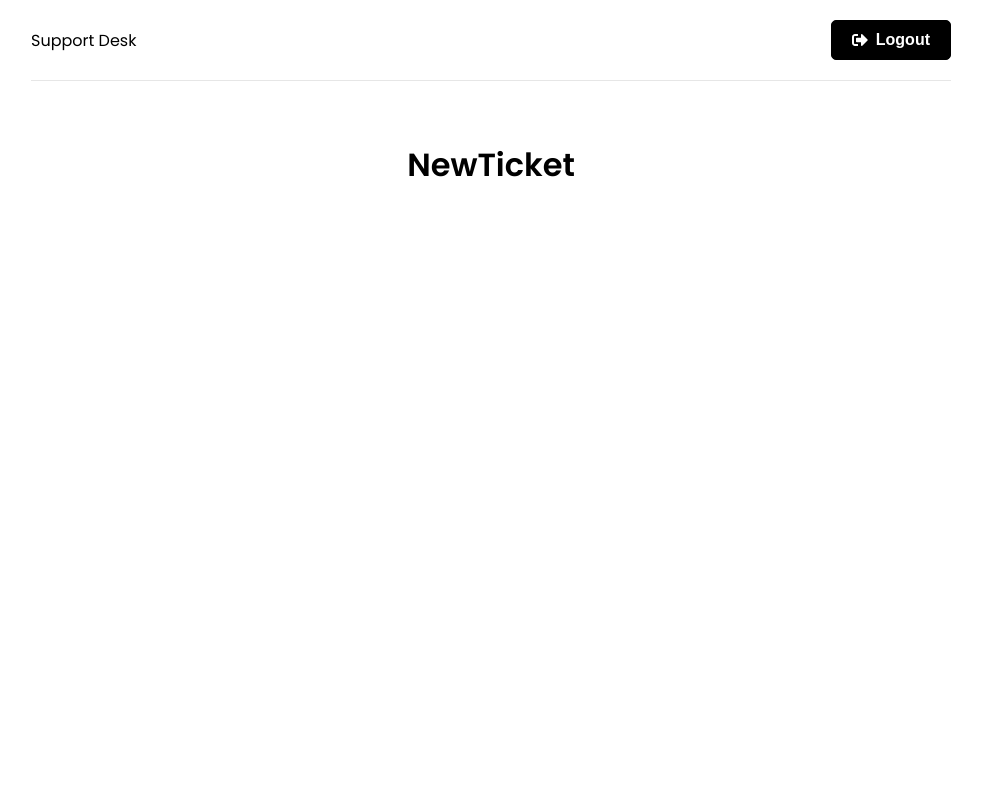
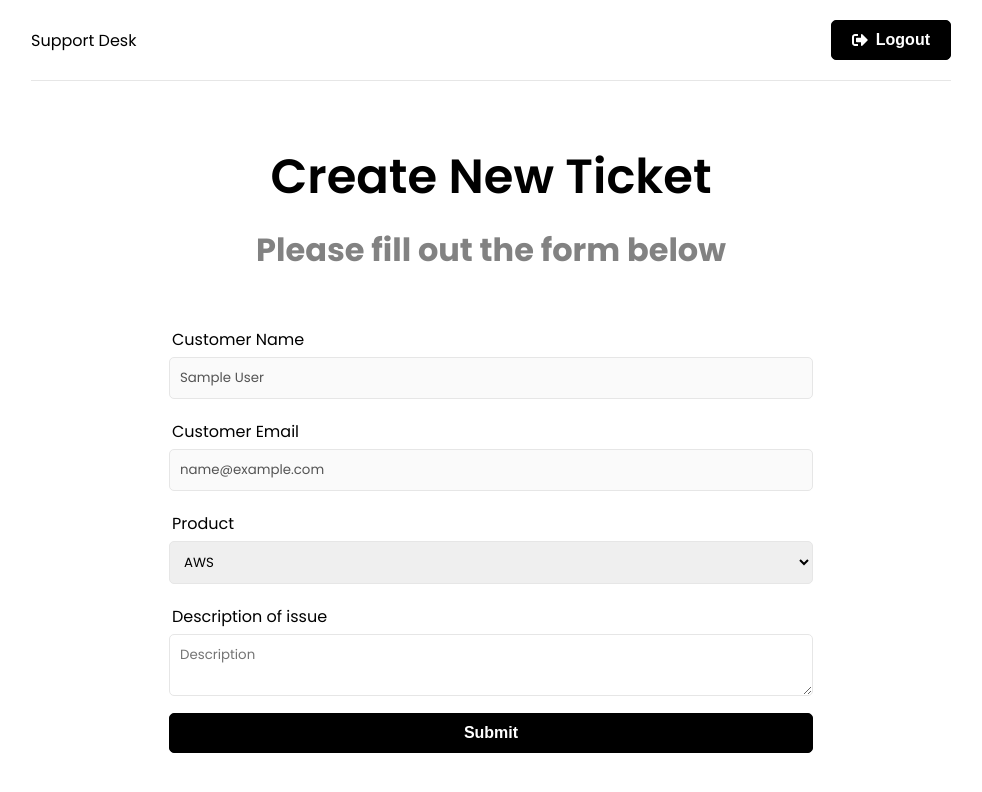
Before and after one commit to G-Amar/Ticket-Support-MERN, a React (Create React App) app in the folder frontend/: page /new-ticket in a window 1280 px wide. Shown: the top 792 px of the page, without its empty margins (149-1131 px from the left). Built offline with nearby package versions, Linux system fonts and the light colour scheme; sample sign-in values are in the browser's storage.

Commit message:
add netticket form

```diff
--- a/frontend/src/pages/NewTicket.jsx
+++ b/frontend/src/pages/NewTicket.jsx
@@ -1,11 +1,79 @@
+import { useState } from "react"
+import { useSelector } from "react-redux"
 
 const NewTicket = () => {
+
+  const {user} = useSelector((state) => state.auth)
+  const [name] = useState(user.name)
+  const [email] = useState(user.email)
+  const [product, setProduct] = useState('AWS')
+  const [description, setDescription] = useState('')
+
+  const onSubmit = (e) => {
+    e.preventDefault()
+
+  }
+
   return (
-    <div>
-      <h1>
-        NewTicket
-      </h1>
-    </div>
+    <>
+      <section className="heading">
+        <h1>Create New Ticket</h1>
+        <p>Please fill out the form below</p>
+      </section>
+
+      <section className="form">
+        <div className="form-group">
+          <label htmlFor="name">Customer Name</label>
+          <input
+            type="text"
+            className="form-control"
+            value={name}
+            disabled />
+        </div>
+        <div className="form-group">
+          <label htmlFor="email">Customer Email</label>
+          <input
+            type="email"
+            className="form-control"
+            value={email}
+            disabled />
+        </div>
+
+        <form onSubmit={onSubmit}>
+          <div className="form-group">
+            <label htmlFor="product">Product</label>
+            <select
+              name='product'
+              id='product'
+              value={product}
+              onChange={(e) => setProduct(e.target.value)}
+              >
+                <option value="AWS">AWS</option>
+                <option value="GCP">GCP</option>
+                <option value="Azure">Azure</option>
+            </select>
+          </div>
+          <div className="form-group">
+            <label htmlFor="description">Description of issue</label>
+            <textarea
+              className="form-control"
+              name='description'
+              id='description'
+              placeholder="Description"
+              value={description}
+              onChange={(e) => setDescription(e.target.value)}
+              >
+            </textarea>
+
+            <div className="form-group">
+              <button className="btn btn-block">
+                Submit
+              </button>
+            </div>
+          </div>
+        </form>
+      </section>
+    </>
   )
 }
 
```
